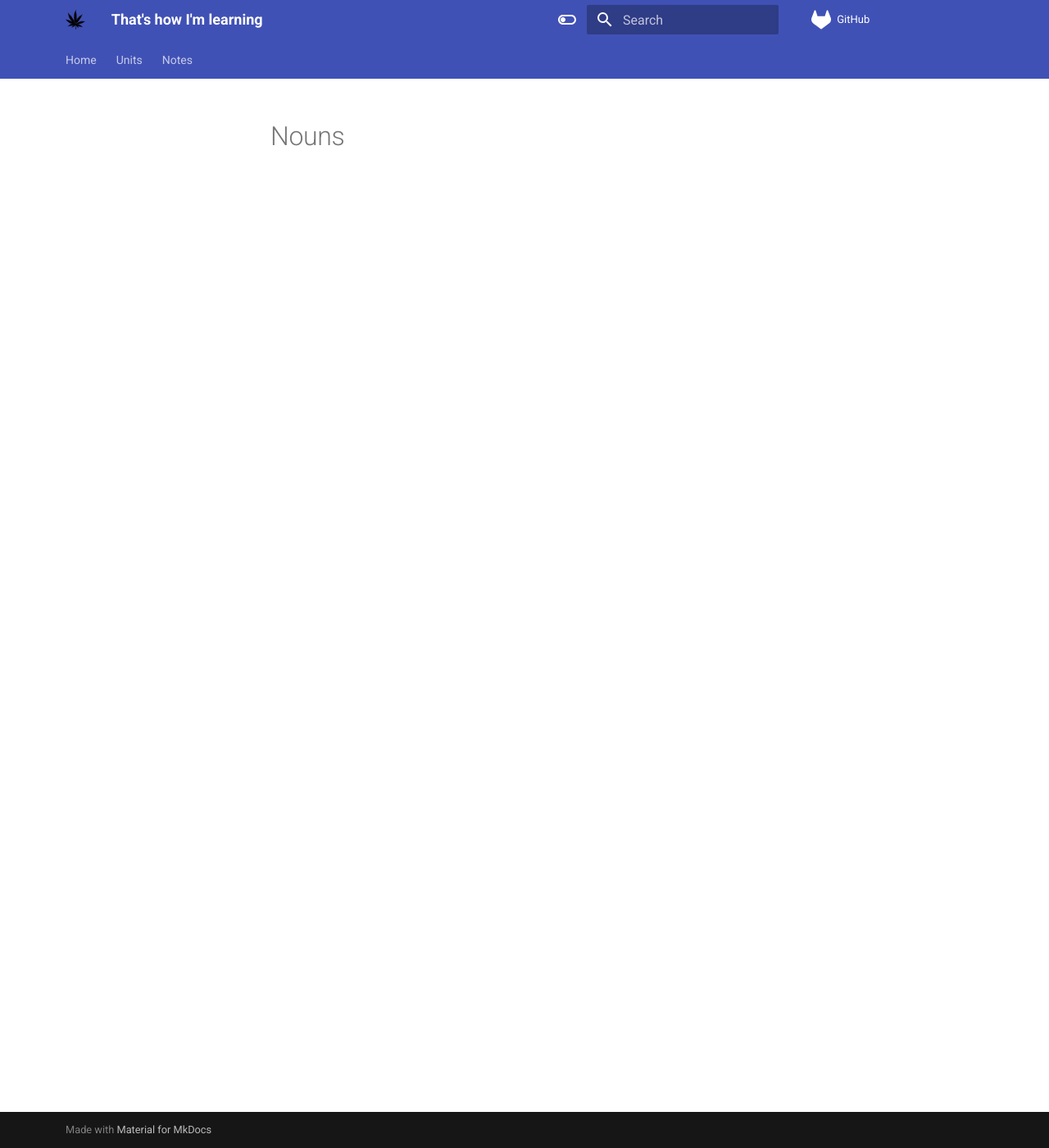
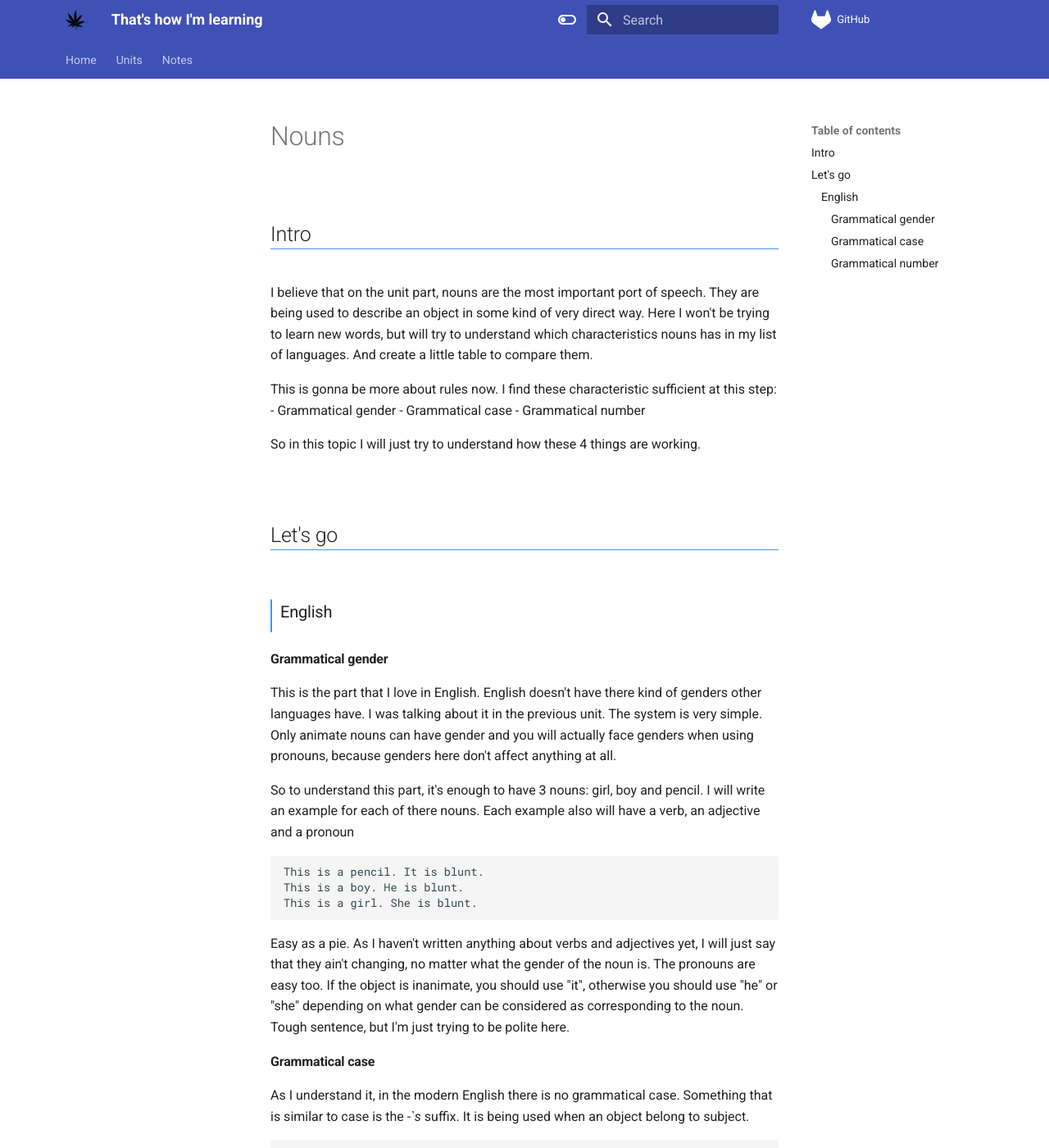
Before and after one commit to allanger/non-programming-languages, an MkDocs documentation site: the page built from docs/pages/units/2.nouns.md, in a window 1280 px wide and 1400 px high. Shown: the whole window at 82% size. Built offline with MkDocs 1.6.1 and Material for MkDocs 9.7.7, drawn with Linux system fonts in a browser that asks for light colours; comment, search, counter and statistics services are not loaded; the version menu is left out; some of the changed text lies outside the part shown.

Commit message:
init branch

````diff
--- a/docs/pages/units/2.nouns.md
+++ b/docs/pages/units/2.nouns.md
@@ -1 +1,41 @@
 # Nouns
+
+## Intro
+
+I believe that on the unit part, nouns are the most important port of speech. They are being used to describe an object in some kind of very direct way. Here I won't be trying to learn new words, but will try to understand which characteristics nouns has in my list of languages. And create a little table to compare them.
+
+This is gonna be more about rules now. I find these characteristic sufficient at this step:
+  - Grammatical gender
+  - Grammatical case
+  - Grammatical number
+
+So in this topic I will just try to understand how these 4 things are working.
+
+## Let's go
+
+### English
+
+#### Grammatical gender
+
+This is the part that I love in English. English doesn't have there kind of genders other languages have. I was talking about it in the previous unit.
+The system is very simple. Only animate nouns can have gender and you will actually face genders when using pronouns, because genders here don't affect anything at all.
+
+So to understand this part, it's enough to have 3 nouns: girl, boy and pencil.
+I will write an example for each of there nouns. Each example also will have a verb, an adjective and a pronoun
+```
+This is a pencil. It is blunt.
+This is a boy. He is blunt.
+This is a girl. She is blunt.
+```
+
+Easy as a pie. As I haven't written anything about verbs and adjectives yet, I will just say that they ain't changing, no matter what the gender of the noun is. The pronouns are easy too. If the object is inanimate, you should use "it", otherwise you should use "he" or "she" depending on what gender can be considered as corresponding to the noun. Tough sentence, but I'm just trying to be polite here.
+
+#### Grammatical case
+
+As I understand it, in the modern English there is no grammatical case. Something that is similar to case is the _-`s_ suffix. It is being used when an object belong to subject.
+```
+A boy has a pencil. It's a boy's pencil.
+```
+
+That's it. Easy again. And make a perfect sense to me.
+#### Grammatical number
````
